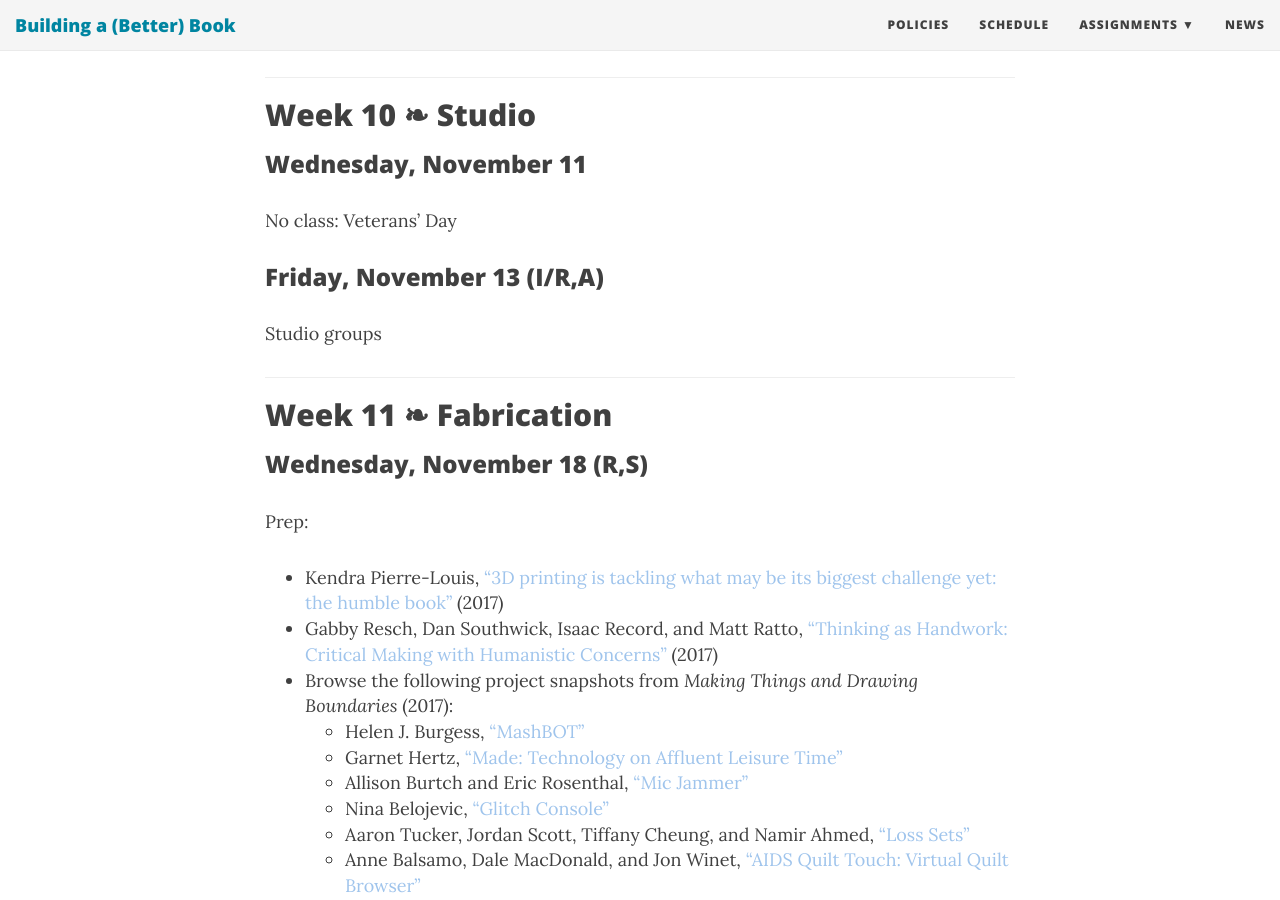
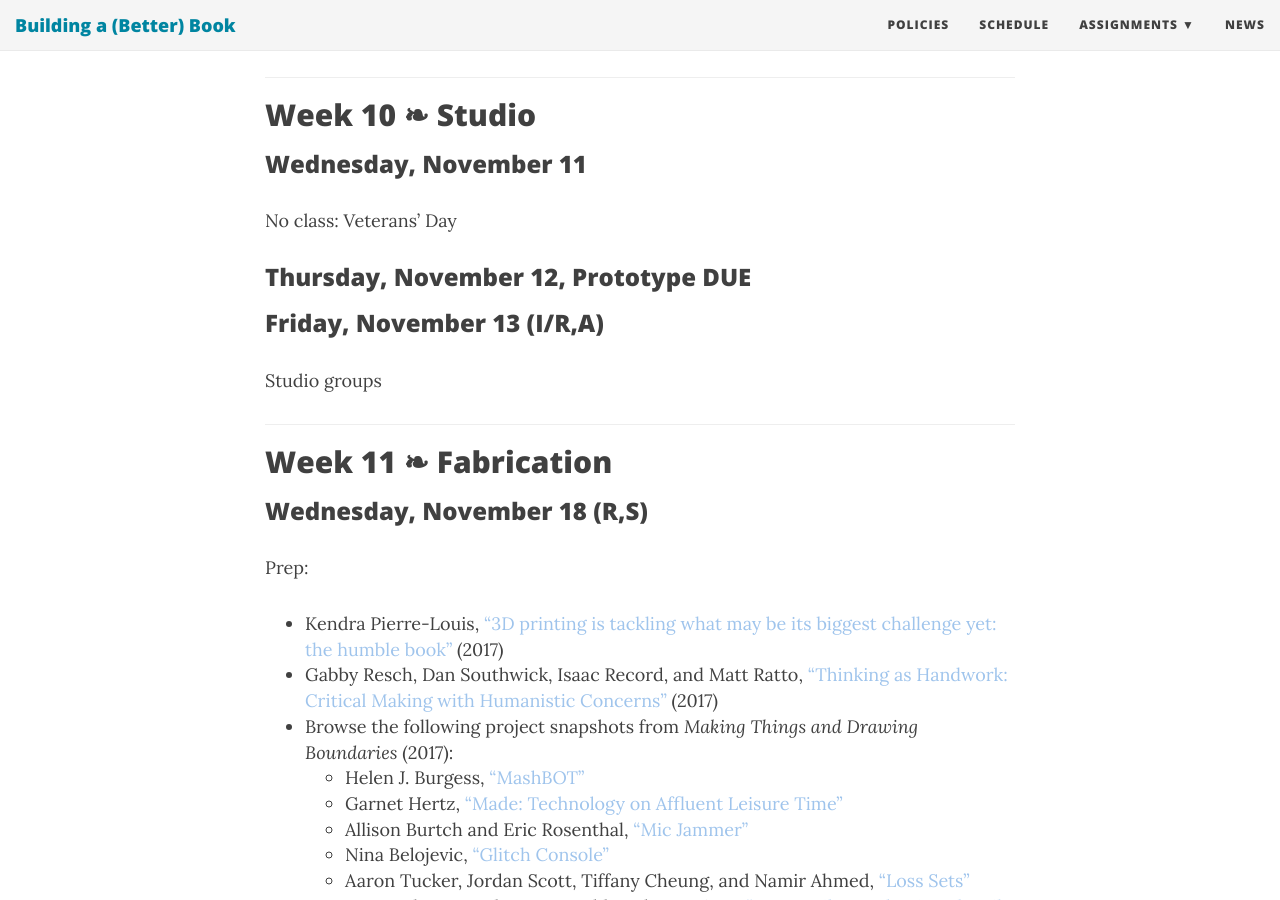
Before and after one commit to rccordell/f20bbb, a Jekyll site: the page built from schedule.md, in a window 1280 px wide and 900 px high, scrolled down 7063 px. Built offline with Jekyll 4.4.1, drawn with Linux system fonts in a browser that asks for light colours; nearby versions of some CDN libraries; some web fonts are replaced.

Commit message:
add prototype due date

```diff
--- a/schedule.md
+++ b/schedule.md
@@ -214,6 +214,8 @@ Studio groups
 
 No class: Veterans' Day
 
+### Thursday, November 12, Prototype DUE
+
 ### Friday, November 13 (I/R,A)
 
 Studio groups
```
